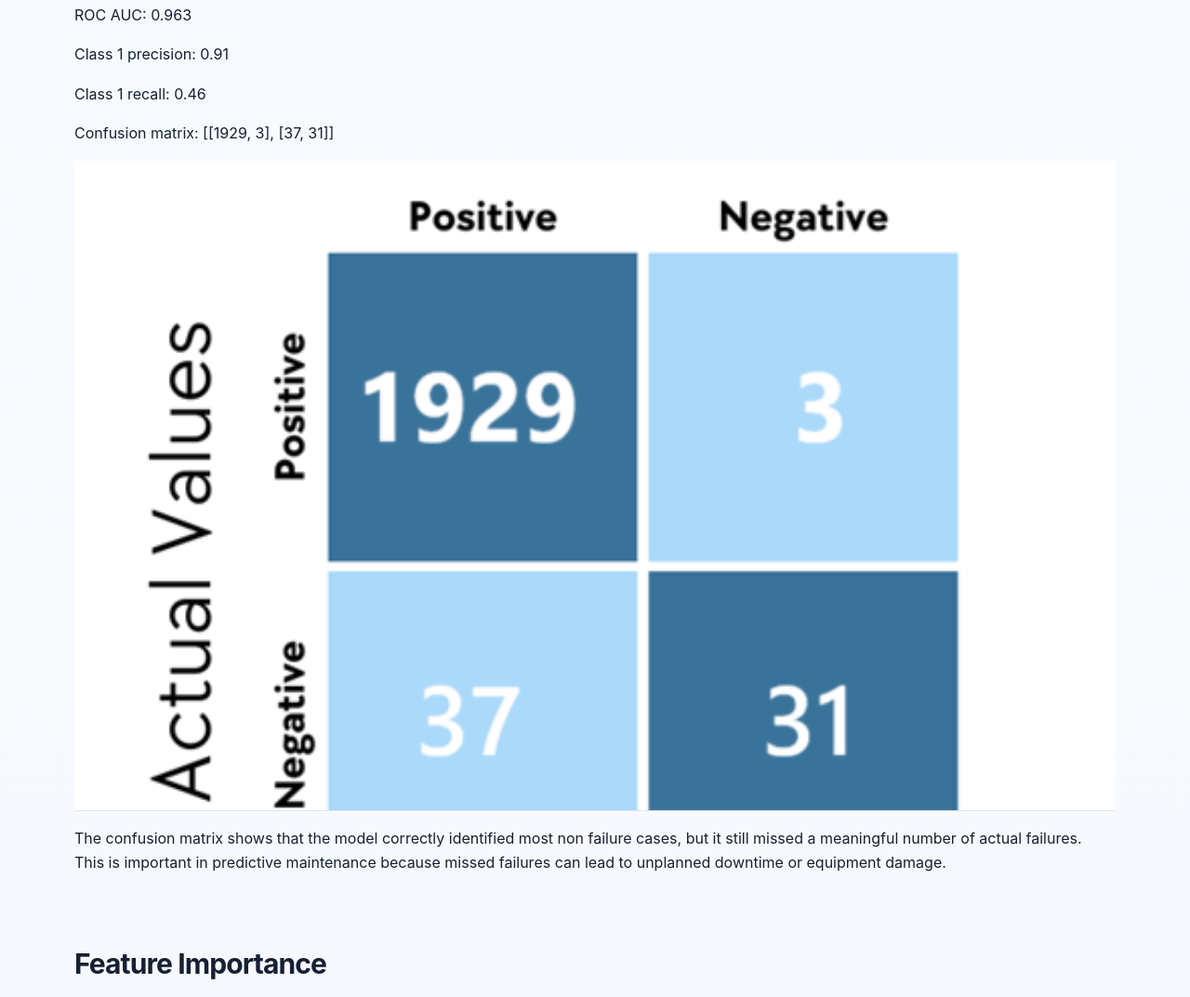
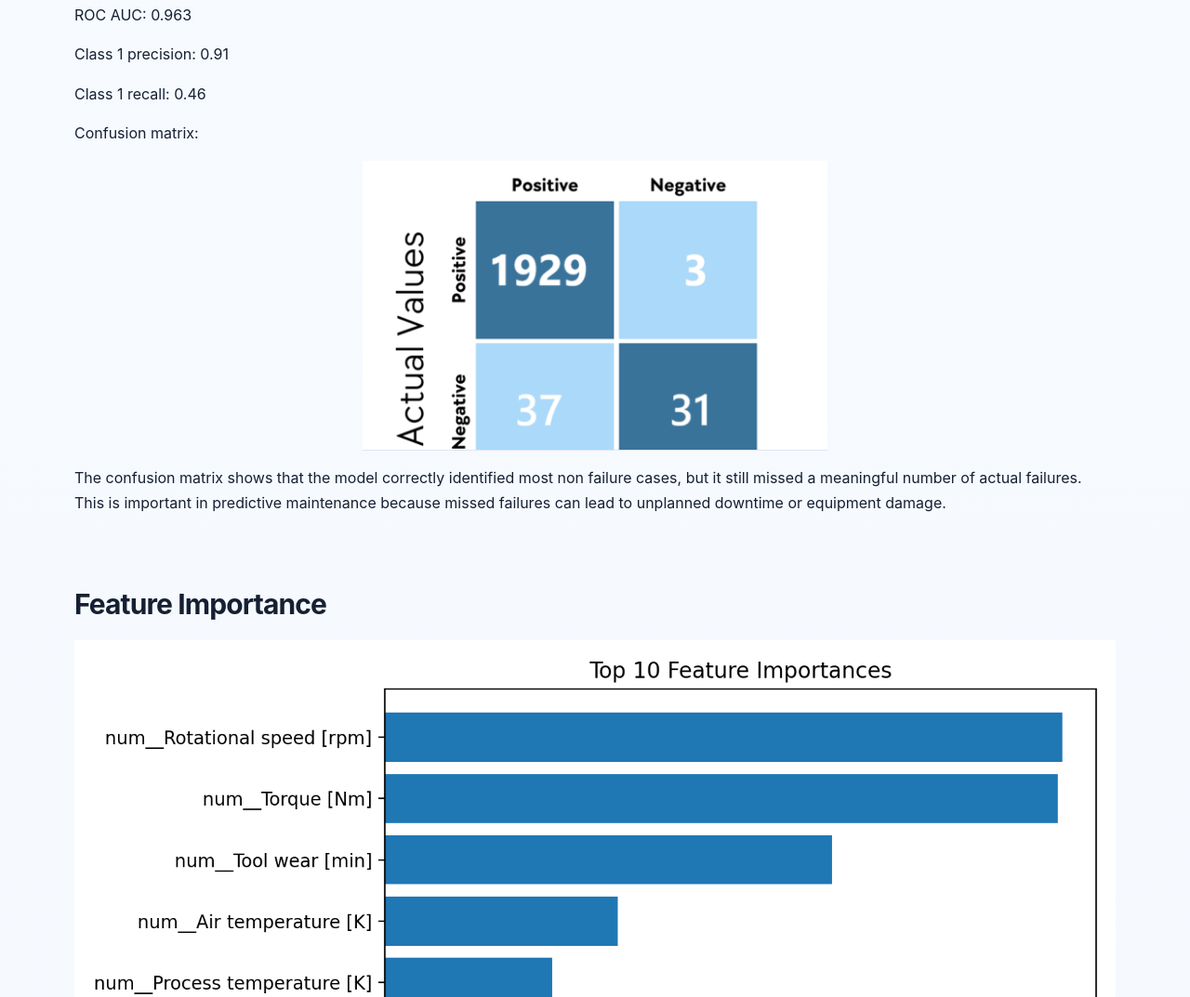
Before and after one commit to rcs-indwes-aiml/rcs-indwes-aiml.github.io, a plain HTML site: page predictive_maintenance.html in a window 1280 px wide. Shown: the part 1150-2223 px from the top of the page at 93% size. Drawn offline with Linux system fonts and the light colour scheme.

Commit message:
Update predictive_maintenance.html

```diff
--- a/predictive_maintenance.html
+++ b/predictive_maintenance.html
@@ -70,10 +70,10 @@
     Class 1 recall: 0.46
   </p>
   <p>
-    Confusion matrix: [[1929, 3], [37, 31]]
+    Confusion matrix:
   </p>
 
-  <img class="artifact-image" src="assets/ai4i_confusion_matrix.png" alt="Confusion matrix for predictive maintenance model" />
+  <img class="artifact-image" src="assets/ai4i_confusion_matrix.png" alt="Confusion matrix for predictive maintenance model" style="max-width: 500px; width: 100%; display: block; margin: 0 auto;" />
 
   <p>
     The confusion matrix shows that the model correctly identified most non failure cases, but it still missed a meaningful number of actual failures.
```
